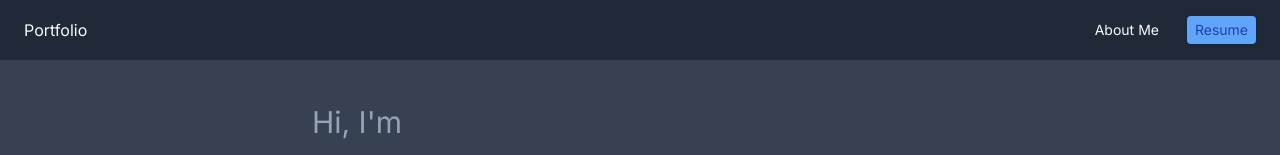
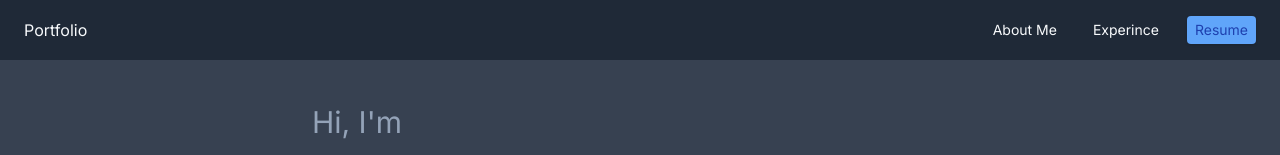
Before and after one commit to lioneljmorrison/portfolio, a Next.js app: page / in a window 1280 px wide. Shown: the top 155 px of the page. Built offline with nearby package versions, Linux system fonts and the light colour scheme.

Commit message:
Dynamic Nav Data

```diff
--- a/app/components/nav.tsx
+++ b/app/components/nav.tsx
@@ -1,15 +1,18 @@
 'use client';
 import Link from 'next/link';
 import { useState } from 'react';
+import { NavLinks } from '../interfaces';
 
-export default function MainNav() {
+export default function MainNav({ data }: { data: NavLinks }) {
   const [display, setDisplay] = useState(false);
   const [displayCss, setDisplayCss] = useState('hidden');
+  const navItemsArray = Object.entries(data)
+    .map((item) => (item[1]?.disabled !== true ? item : undefined))
+    .filter((item) => item !== undefined);
 
   function mobileMenuIconClick() {
     setDisplay((prevDisplay) => !prevDisplay);
     setDisplayCss(display ? 'hidden' : 'md:hidden');
-    console.log(displayCss);
   }
 
   return (
@@ -18,34 +21,22 @@ export default function MainNav() {
         <div className="flex items-center justify-between">
           <div>Portfolio</div>
           <div className="hidden md:flex items-center space-x-5 text-sm">
-            <Link href="" className="py-1 px-2 hover:bg-gray-700 transition transition-duration-300 rounded">
-              About Me
-            </Link>
-            {/* <Link
-              href=""
-              className="py-1 px-2 hover:bg-gray-700 transition transition-duration-300 rounded"
-            >
-              Things I've Built
-            </Link>
-            <Link
-              href=""
-              className="py-1 px-2 hover:bg-gray-700 transition transition-duration-300 rounded"
-            >
-              Other Note Worthy Projects
-            </Link>
-            <Link
-              href=""
-              className="py-1 px-2 hover:bg-gray-700 transition transition-duration-300 rounded"
-            >
-              Contact
-            </Link> */}
-            <Link
-              href="/assets/Lionel Morrison - Resume.pdf"
-              target="_blank"
-              className="bg-blue-400 hover:bg-blue-300 text-blue-800 hover:text-blue-700 rounded shadow py-1 px-2 transition transition-duration-300"
-            >
-              Resume
-            </Link>
+            {navItemsArray.map((item, idx) => {
+              if (item) {
+                const [title, meta] = [...item];
+                return (
+                  <Link
+                    key={`nav-${idx}`}
+                    href={meta.href}
+                    className={
+                      meta.cssClass || 'py-1 px-2 hover:bg-gray-700 transition transition-duration-300 rounded'
+                    }
+                  >
+                    {title}
+                  </Link>
+                );
+              }
+            })}
           </div>
 
           <div className="md:hidden flex items-center">
@@ -66,37 +57,20 @@ export default function MainNav() {
       </div>
 
       <div className={`${displayCss} px-4 transition transition-duration-300`}>
-        <Link
-          href="/assets/Lionel Morrison - Resume.pdf"
-          target="_blank"
-          className="block py-3 px-3 text-sm hover:bg-gray-700 text-right"
-        >
-          About Me
-        </Link>
-        {/* <Link
-          href=""
-          className="block py-3 px-3 text-sm hover:bg-gray-700 text-right"
-        >
-          Things I've Built
-        </Link>
-        <Link
-          href=""
-          className="block py-3 px-3 text-sm hover:bg-gray-700 text-right"
-        >
-          Other Note Worthy Projects
-        </Link>
-        <Link
-          href=""
-          className="block py-3 px-3 text-sm hover:bg-gray-700 text-right"
-        >
-          Contact
-        </Link>
-        <Link
-          href=""
-          className="block py-3 px-3 text-sm hover:bg-gray-700 text-right"
-        >
-          Resume
-        </Link> */}
+        {navItemsArray.map((item, idx) => {
+          if (item) {
+            const [title, meta] = [...item];
+            return (
+              <Link
+                key={`nav-${idx}`}
+                href={meta.href}
+                className="block py-3 px-3 text-sm hover:bg-gray-700 text-right"
+              >
+                {title}
+              </Link>
+            );
+          }
+        })}
       </div>
     </nav>
   );
--- a/app/data.ts
+++ b/app/data.ts
@@ -1,4 +1,4 @@
-import { AboutMe, Job } from './interfaces';
+import { AboutMe, Job, NavLinks } from './interfaces';
 
 export const jobsData: Job[] = [
   {
@@ -74,3 +74,26 @@ export const aboutMe: AboutMe = {
     text: 'Any sufficiently advanced technology is indistinguishable from magic',
   },
 };
+
+export const navData: NavLinks = {
+  'About Me': {
+    href: '#about',
+  },
+  Experince: {
+    href: '#experince',
+  },
+  'Other Note Worthy Projects': {
+    href: '#projects',
+    disabled: true,
+  },
+  Contact: {
+    href: '#contact',
+    disabled: true,
+  },
+  Resume: {
+    href: '#resume',
+    target: '_blank',
+    cssClass:
+      'bg-blue-400 hover:bg-blue-300 text-blue-800 hover:text-blue-700 rounded shadow py-1 px-2 transition transition-duration-300',
+  },
+};
--- a/app/interfaces.ts
+++ b/app/interfaces.ts
@@ -21,3 +21,14 @@ export interface AboutMe {
   skillsTitle: string;
   skills: string[];
 }
+
+export interface NavLinks {
+  [label: string]: NavLink;
+}
+
+export interface NavLink {
+  href: string;
+  target?: '_blank' | string;
+  disabled?: boolean;
+  cssClass?: string;
+}
--- a/app/page.tsx
+++ b/app/page.tsx
@@ -1,13 +1,13 @@
 import AboutMe from './components/about-me';
 import Experince from './components/experince';
 import MainNav from './components/nav';
-import { aboutMe, jobsData } from './data';
+import { aboutMe, jobsData, navData } from './data';
 import { Job } from './interfaces';
 
 export default function Home() {
   return (
     <>
-      <MainNav></MainNav>
+      <MainNav data={navData}></MainNav>
       <div className="w-auto p-4 md:p-6 bg-gray-700">
         <AboutMe data={aboutMe}></AboutMe>
         <Experince jobs={jobsData as Job[]}></Experince>
```
